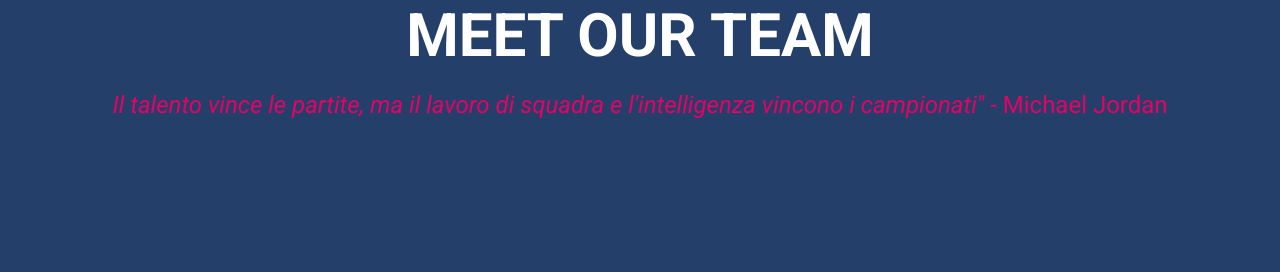
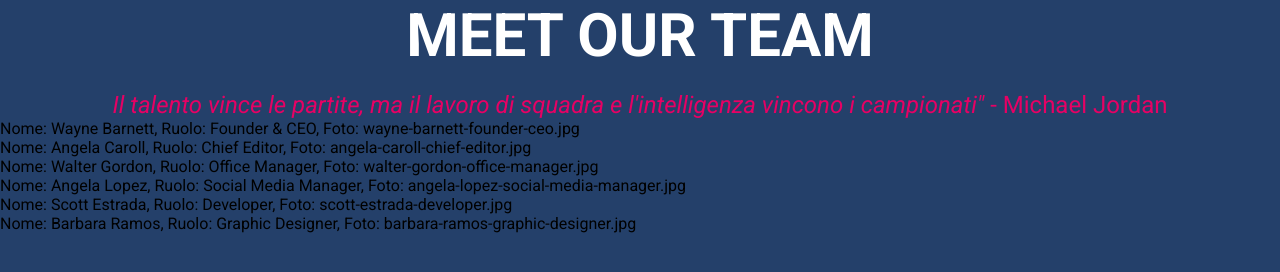
Before and after one commit to PierluigiPapa/js-our-team, a plain HTML site: page index.html in a window 1280 px wide. Drawn offline with Linux system fonts and the light colour scheme.

Commit message:
feat: add milestone 2

```diff
--- a/assets/css/style.css
+++ b/assets/css/style.css
@@ -21,3 +21,7 @@ h2 {
     font-weight: normal;
     color: #e60164;
 }
+
+#team-container {
+
+}
--- a/assets/js/main.js
+++ b/assets/js/main.js
@@ -39,7 +39,24 @@ const teamMembri = [
 
 // console.log(teamMembri);
 
+//Stampare su console, per ogni membro del team, le informazioni di nome, ruolo e la stringa della foto
 for (let i = 0; i < teamMembri.length; i++) {
     let membri = teamMembri [i]
     console.log("Nome: " + membri.nome + ", Ruolo: " + membri.ruolo + ", Foto: " + membri.foto);
 }
+
+//Stampare le stesse informazioni su DOM sottoforma di stringhe
+let teamContainer = document.getElementById("team-container");
+
+for (let i = 0; i < teamMembri.length; i++) {
+  let membri = teamMembri[i];
+
+
+  let memberiInfo = document.createElement("p");
+
+
+  memberiInfo.textContent = "Nome: " + membri.nome + ", Ruolo: " + membri.ruolo + ", Foto: " + membri.foto;
+
+
+  teamContainer.appendChild(memberiInfo);
+}
--- a/index.html
+++ b/index.html
@@ -15,6 +15,10 @@
     <h1>MEET OUR TEAM</h1>
     <h2><em>Il talento vince le partite, ma il lavoro di squadra e l'intelligenza vincono i campionati"</em> - Michael Jordan</h2>
 
+    <div id="team-container">
+
+    </div>
+
     <!-- LINK JAVASCRIPT -->
     <script src="./assets/js/main.js"></script>
 </body>
```
